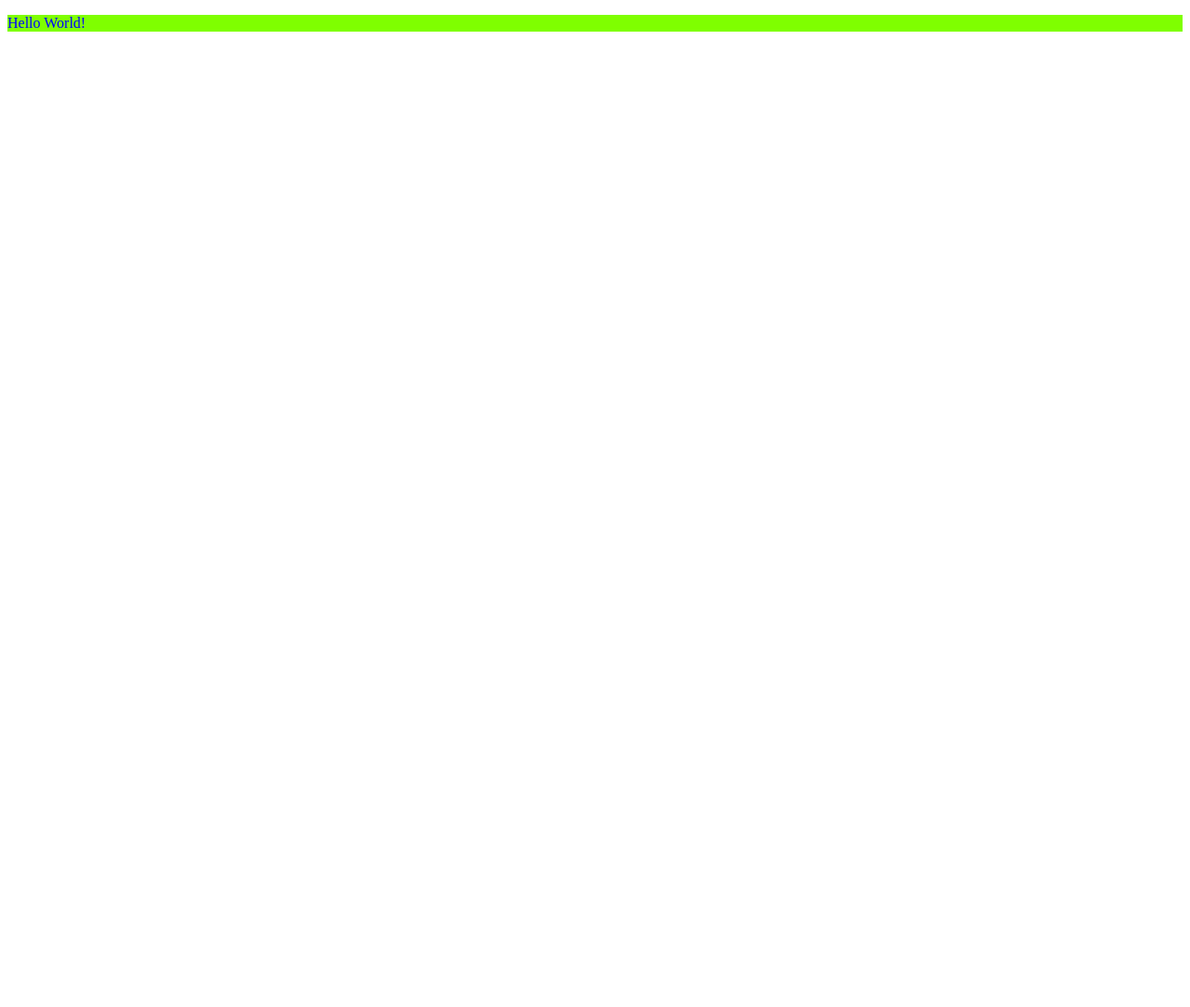
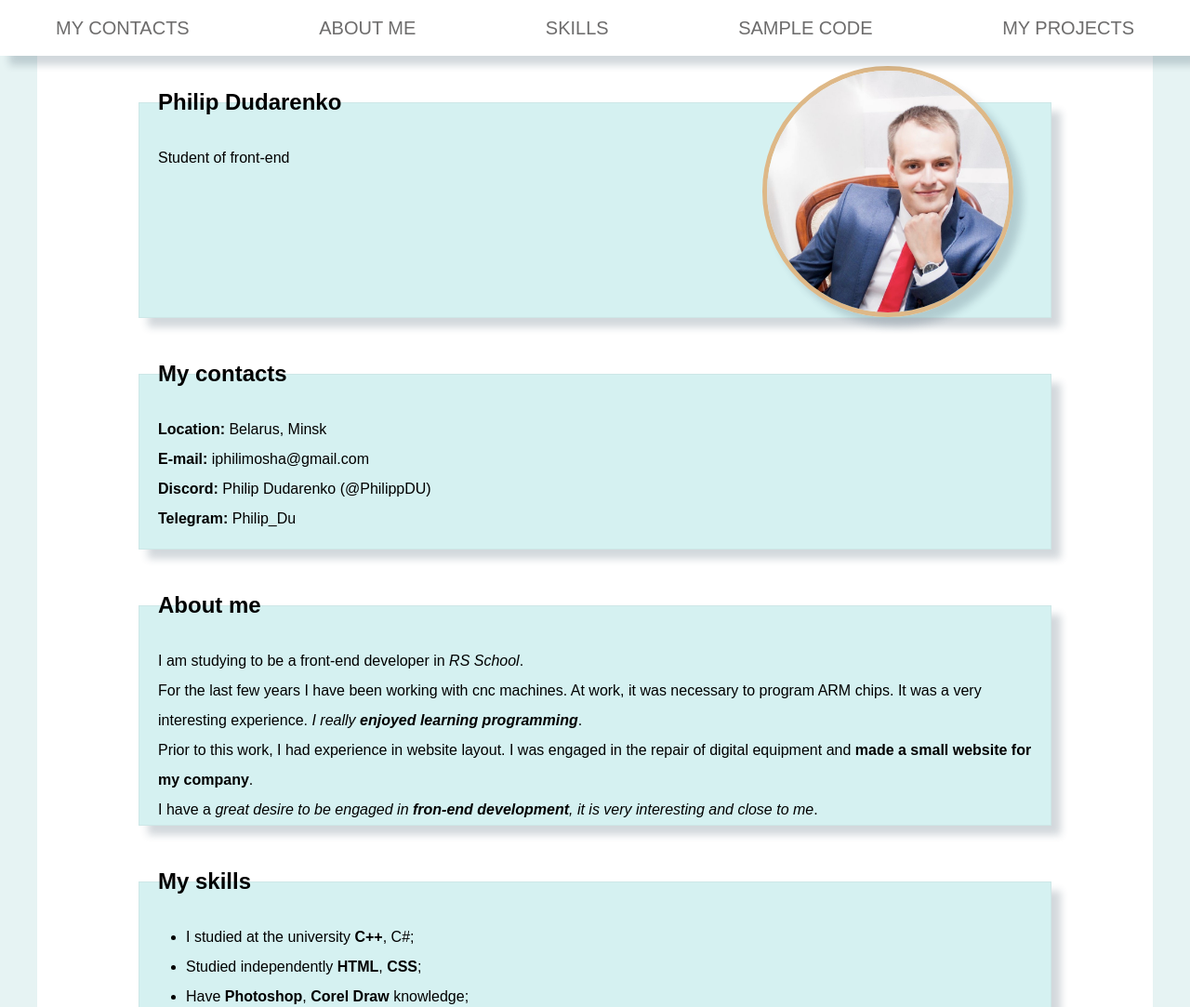
Before and after one commit to PhilippDu/rsschool-cv, a plain HTML site: page index.html in a window 1280 px wide. Shown: the top 1083 px of the page at 93% size. Before the commit the page ends 800 px from the top, so only its background shows below. Drawn offline with Linux system fonts and the light colour scheme.

Commit message:
feat: index.html and style css

```diff
--- a/index.html
+++ b/index.html
@@ -8,6 +8,94 @@
     <link rel="stylesheet" href="style.css" />
 </head>
 <body>
-    <p>Hello World!</p>
+    <header>
+        <nav >
+            <ul class="container" id="menu">
+                <li><a href="#my_contacts">MY CONTACTS</a></li>
+                <li><a href="#about_me">ABOUT ME</a></li>
+                <li><a href="#skills">SKILLS</a></li>
+                <li><a href="#code">SAMPLE CODE</a></li>
+                <li><a href="#projects">MY PROJECTS</a></li>
+            </ul>
+        </nav>
+    </header>
+    <main>
+        <div class="container" id="content">
+            <div class="start">
+                <section class="section" id="start">
+                    <div>
+                        <h1>Philip Dudarenko</h1>
+                        <p>Student of front-end</p>
+                    </div>
+                    <img class="photo" src="my_photo.jpg" alt="Photo" >
+                </section>
+            </div>
+
+            <section class="section">
+                <h2 id="my_contacts">My contacts</h2>
+                <ul>
+                    <li class="loc"><b>Location:</b> Belarus, Minsk</li>
+                    <li class="loc"><b>E-mail:</b> iphilimosha@gmail.com</li>
+                    <li class="loc"><b>Discord:</b> Philip Dudarenko (@PhilippDU)</li>
+                    <li class="loc"><b>Telegram:</b> Philip_Du</li>
+            </section>
+
+            <section class="section">
+                <h2 id="about_me">About me</h2>
+                I am studying to be a front-end developer in <i>RS School</i>.<br>
+                For the last few years I have been working with cnc machines.
+                At work, it was necessary to program ARM chips.
+                It was a very interesting experience.
+                <i>I really <b>enjoyed learning programming</b></i>.<br>
+                Prior to this work, I had experience in website layout.
+                I was engaged in the repair of digital equipment and <b>made a small website for my company</b>.<br>
+                I have a <i>great desire to be engaged in <b>fron-end development</b>, it is very interesting and close to me</i>.
+            </section>
+
+            <section class="section">
+                <h2 id="skills">My skills</h2>
+                <ul style="padding-left: 30px;">
+                    <li>I studied at the university <b>C++</b>, C#</b>;</li>
+                    <li>Studied independently <b>HTML</b>, <b>CSS</b>;</li>
+                    <li>Have <b>Photoshop</b>, <b>Corel Draw</b> knowledge;</li>
+                    <li>I know design programs <b>AtoCAD</b>, <b>Altium Designer</b> and some <b>Solidworks</b>.</li>
+                </ul>
+            </section>
+
+            <section class="section">
+                <h2 id="code">Sample code</h2>
+                <pre>
+                    <code>
+    const assert = require("chai").assert;
+
+    describe("Multiply", () => {
+        it("fixed tests", () => {<
+            assert.strictEqual(multiply(1,1), 1);
+            assert.strictEqual(multiply(2,1), 2);
+            assert.strictEqual(multiply(2,2), 4);
+            assert.strictEqual(multiply(3,5), 15);
+        });
+    });
+                    </code>
+                </pre>
+            </section>
+
+            <section class="section">
+                <h2 id="projects">My projects</h2>
+                <ul>
+                    <li class="loc"><a href="https://PhilippDu.github.io/rsschool-cv/cv">CV#1. Markdown & Git</a></li>
+                    <li class="loc"><a href="https://PhilippDu.github.io/rsschool-cv/">My CV</a></li>
+
+            </section>
+
+            <br>
+            <br>
+        </div>
+    </main>
+    <footer>
+        <div class="container">
+           <span>2022</span>
+        </div>
+    </footer>
 </body>
 </html>
--- a/style.css
+++ b/style.css
@@ -1,4 +1,105 @@
-p {
-    color: blue;
-    background-color: chartreuse;
+html {
+  font-family: 'Source Sans Pro', sans-serif;
+  font-size: 16px;
+  line-height: 2;
 }
+
+body,
+footer,
+main {
+  margin: 0px;
+  padding: 0px;
+  background-color: rgb(230, 243, 243);
+}
+
+nav {
+  position: fixed;
+  width: 100%;
+  z-index: 10;
+  background-color: #fff;
+  font-size: 20px;
+
+  box-shadow: 10px 10px 8px 0px rgba(34, 60, 80, 0.2);
+  }
+
+#menu {
+  display: flex;
+  justify-content: space-between;
+  list-style-type: none;
+  padding: 10px 60px;
+
+}
+
+ul {
+  padding: 0;
+}
+
+.loc {
+  list-style-type: none;
+}
+
+.container {
+  max-width: 1200px;
+  margin: 0 auto;
+}
+
+#content {
+  background-color: #fff;
+}
+
+.start {
+  margin: 0 auto;
+  padding-top: 50px;
+}
+
+#start {
+  display: flex;
+  justify-content: space-between;
+}
+
+.section {
+  border: 1px solid rgb(205, 231, 231);
+  width: 80%;
+  margin: 0 auto;
+  margin-top: 60px;
+  padding-left: 20px;
+  background-color: rgb(213, 241, 241);
+  box-shadow: 10px 10px 8px 0px rgba(34, 60, 80, 0.2);
+}
+
+h1,
+h2 {
+  margin-top: -25px;
+  padding: 0px;
+}
+
+.photo {
+  width: 260px;
+  margin-top: -40px;
+  margin-right: 40px;
+  border-radius: 100%;
+  border: 5px solid burlywood;
+}
+
+footer {
+  width: 100%;
+  background-color: rgb(117, 118, 119);
+  display: flex;
+  justify-content: space-between;
+  font-size: 30px;
+  font-weight: bold;
+  color: #fff;
+}
+
+a {
+  text-decoration:none;
+  color: rgb(109, 108, 108);
+ }
+ a:hover {
+  text-decoration:  none;
+  color: rgb(48, 47, 47);
+ }
+
+ img {
+  box-shadow: 10px 10px 8px 0px rgba(34, 60, 80, 0.2);
+ }
```
Also changed, not shown: my_photo.jpg (added).
